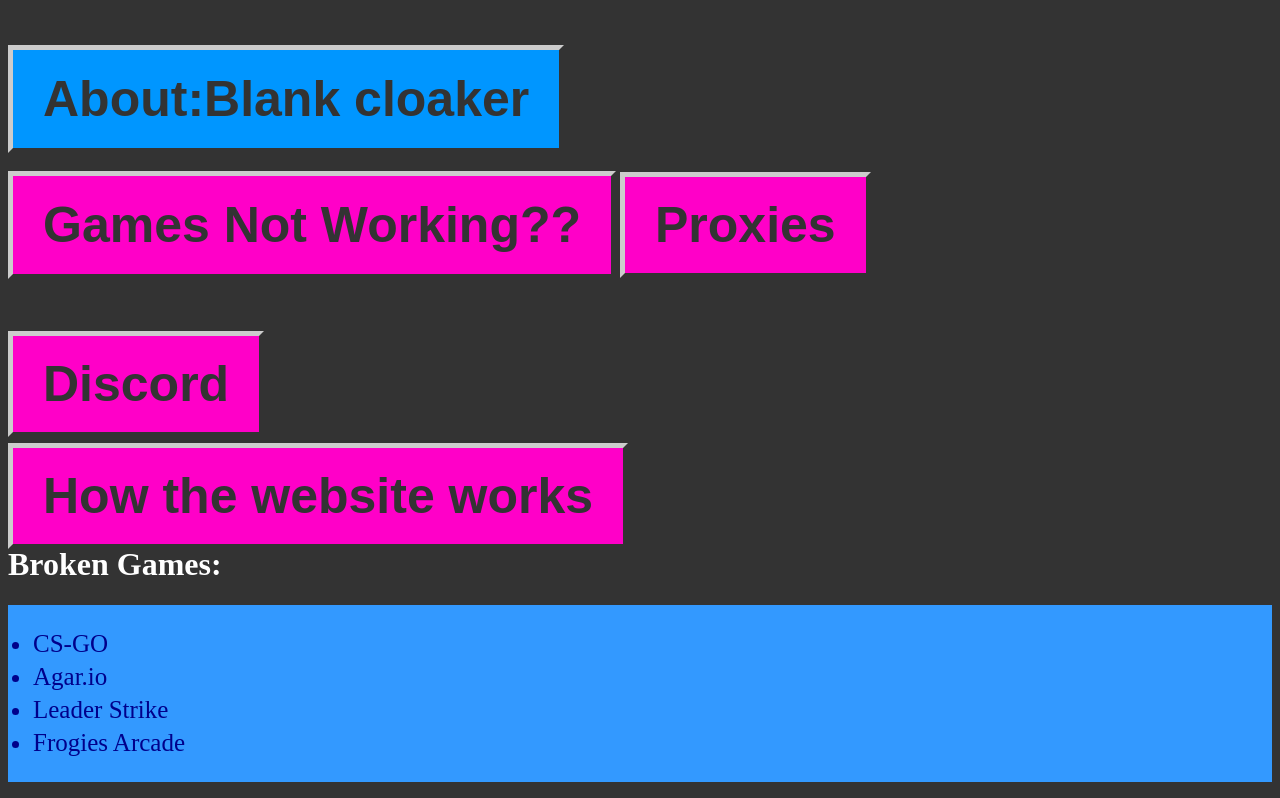
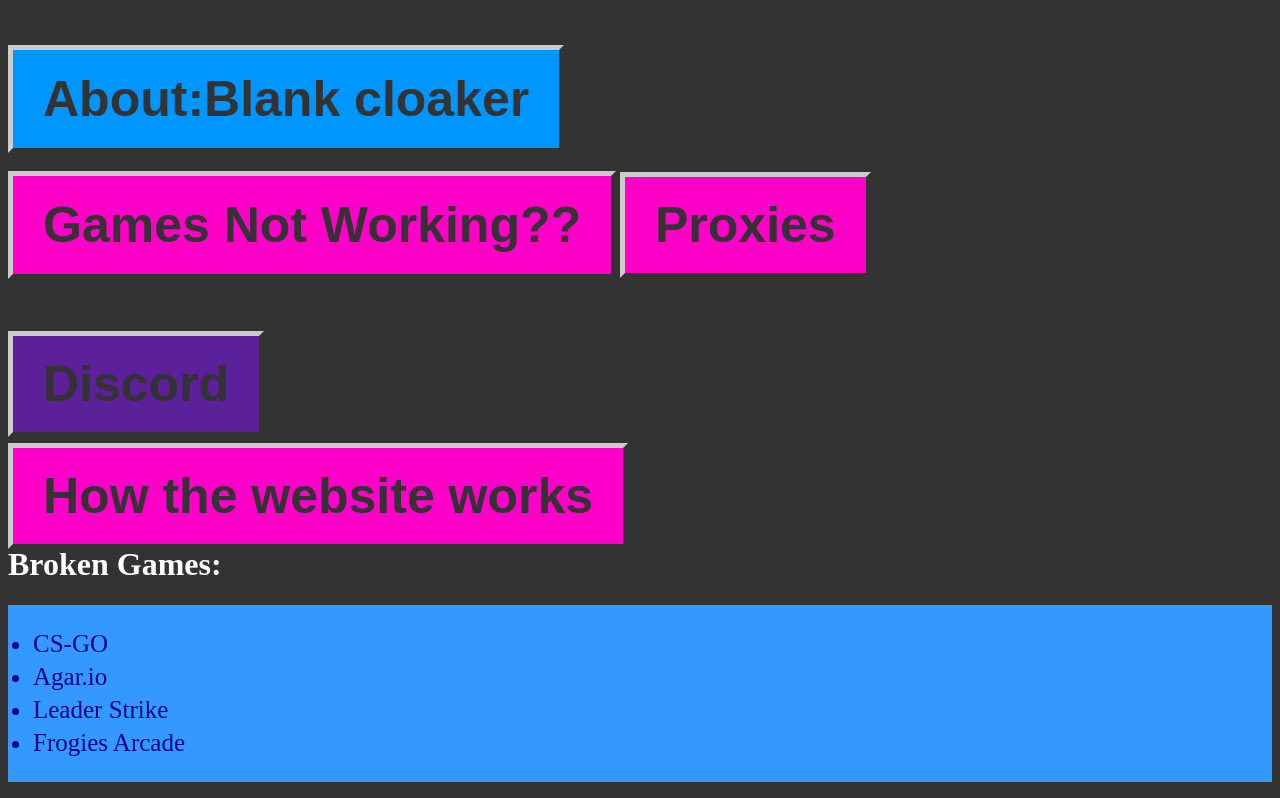
Before and after one commit to gameshubbs/Gameshubbs.github.io, a plain HTML site: page index.html in a window 1280 px wide. Shown: the part 1001-1799 px from the top of the page. Drawn offline with Linux system fonts and the light colour scheme.

Commit message:
Update index.html

```diff
--- a/index.html
+++ b/index.html
@@ -113,7 +113,7 @@
 .discord {
   font: bold 50px Arial;
   text-decoration: none;
-  background-color: #ff00c8;
+  background-color: #5b209a;
   color: #333333;
   padding: 20px 30px 20px 30px;
   border-top: 5px solid #CCCCCC;
```
